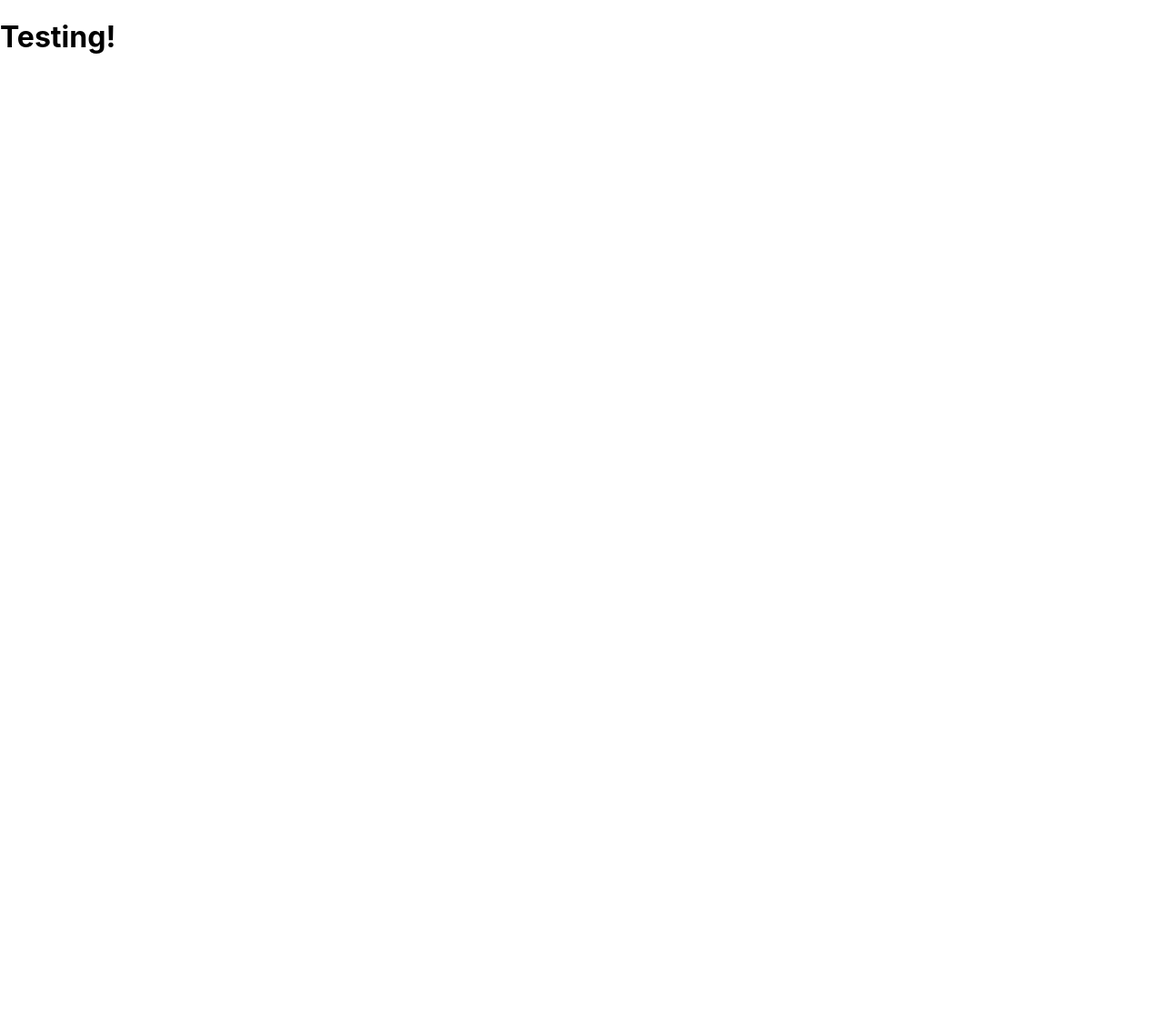
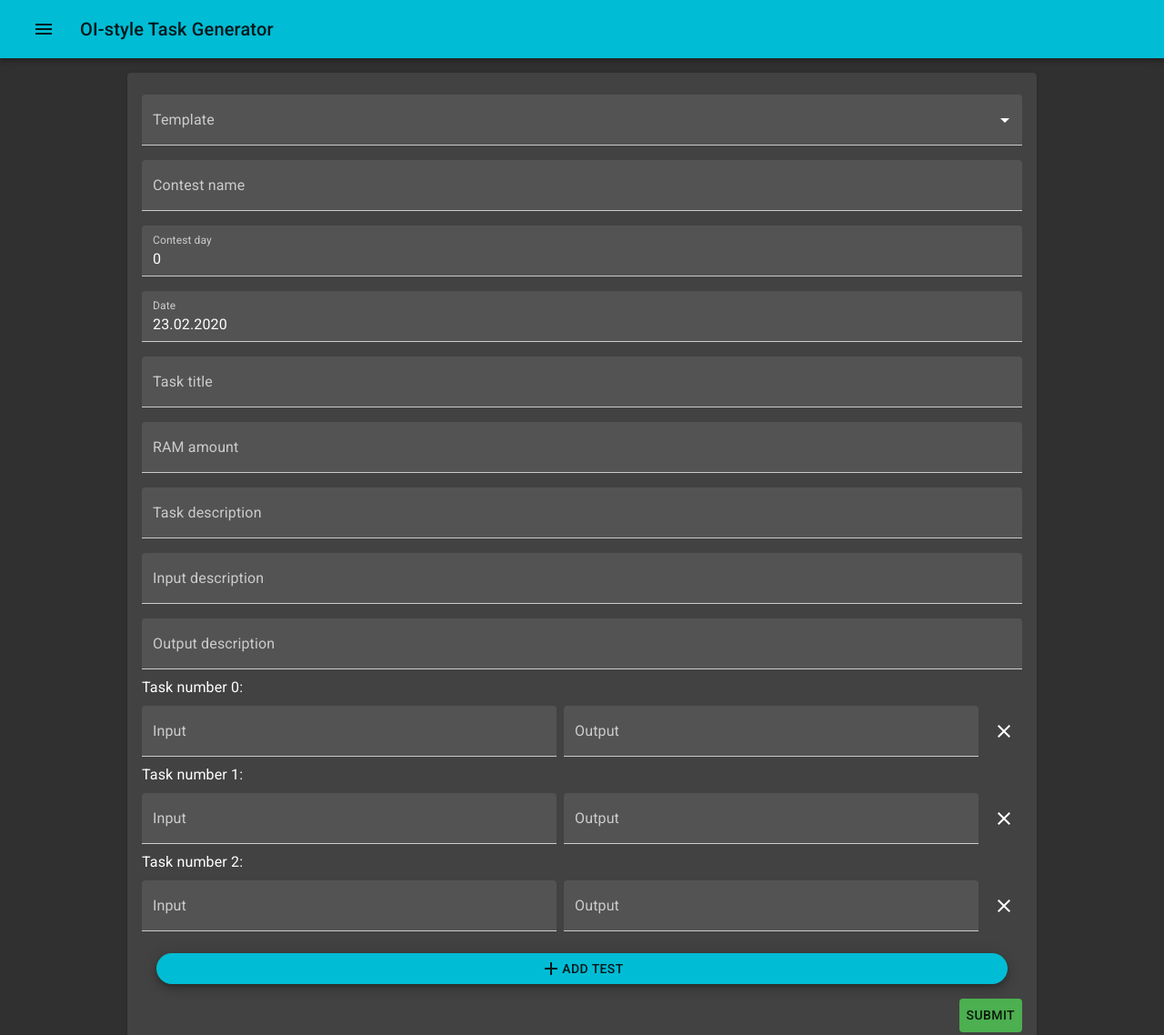
Before and after one commit to charodziej/oi-task-generator, a React app: page / in a window 1280 px wide. Shown: the top 1138 px of the page at 91% size. Before the commit the page ends 800 px from the top, so only its background shows below. Built offline with nearby package versions, Linux system fonts and the light colour scheme.

Commit message:
Most of the features implemented

```diff
--- a/package.json
+++ b/package.json
@@ -3,10 +3,14 @@
   "version": "0.1.0",
   "private": true,
   "dependencies": {
+    "@date-io/date-fns": "^1.3.13",
     "@material-ui/core": "^4.9.4",
+    "@material-ui/icons": "^4.9.1",
+    "@material-ui/pickers": "^3.2.10",
     "@testing-library/jest-dom": "^4.2.4",
     "@testing-library/react": "^9.4.1",
     "@testing-library/user-event": "^7.2.1",
+    "date-fns": "^2.9.0",
     "react": "^16.12.0",
     "react-dom": "^16.12.0",
     "react-scripts": "3.4.0"
--- a/public/index.html
+++ b/public/index.html
@@ -7,10 +7,11 @@
     <meta name="theme-color" content="#000000" />
     <meta
       name="description"
-      content="Web site created using create-react-app"
+      content="OI-style Task Generator"
     />
     <link rel="apple-touch-icon" href="%PUBLIC_URL%/logo192.png" />
     <link rel="manifest" href="%PUBLIC_URL%/manifest.json" />
+    <link rel="stylesheet" href="https://fonts.googleapis.com/css?family=Roboto:300,400,500,700&display=swap" />
     <title>OI-style Task Generator</title>
   </head>
   <body>
--- a/src/components/App.js
+++ b/src/components/App.js
@@ -1,10 +1,44 @@
-import React from 'react';
+import React, { useState } from 'react';
+import { createMuiTheme, ThemeProvider } from '@material-ui/core/styles';
+import { colors, CssBaseline } from '@material-ui/core';
+import Menu from './Menu'
+import Content from './Content'
+
+const lightTheme = createMuiTheme({
+    palette: {
+        type: "light",
+        primary: colors.cyan,
+        secondary: colors.pink,
+    }
+})
+
+const darkTheme = createMuiTheme({
+    palette: {
+        type: "dark",
+        primary: colors.cyan,
+        secondary: colors.pink,
+    }
+})
 
 function App() {
+    const [theme, setTheme] = useState(darkTheme)
+
+    const changeTheme = (dark) => {
+        if (dark) {
+            setTheme(darkTheme)
+        } else {
+            setTheme(lightTheme)
+        }
+    }
+
     return (
-        <div>
-            <h1>Testing!</h1>
-        </div>
+        <ThemeProvider theme={theme}>
+            <CssBaseline/>
+            <div>
+                <Menu changeTheme={changeTheme} />
+                <Content />
+            </div>
+        </ThemeProvider>
     )
 }
 
--- /dev/null
+++ b/src/components/Content.js
@@ -0,0 +1,193 @@
+import React, { useState } from 'react'
+import { colors, makeStyles, Paper, Button, Typography, Fab, Link, Dialog, CircularProgress } from '@material-ui/core'
+import AddIcon from '@material-ui/icons/Add'
+import SingleLineInput from './SingleLineInput'
+import MultiLineInput from './MultiLineInput'
+import SelectInput from './SelectInput'
+import DateInput from './DateInput'
+import TestInput from './TestInput'
+import format from 'date-fns/format'
+
+const useStyles = makeStyles(theme => ({
+    container: {
+        [theme.breakpoints.up('md')]: {
+            margin: theme.spacing(2),
+        },
+        padding: theme.spacing(2),
+        flexGrow: 1,
+        display: "flex",
+        maxWidth: 1000,
+        flexDirection: "column"
+    },
+    submit: {
+        color: theme.palette.getContrastText(colors.green[500]),
+        backgroundColor: colors.green[500],
+        '&:hover': {
+            backgroundColor: colors.green[700],
+        },
+        marginLeft: "auto"
+    }
+}))
+
+export default function Content() {
+    const templates = [
+        { value: "staszic", label: "Staszic" },
+        { value: "oi", label: "OI" },
+    ]
+
+    const classes = useStyles()
+    const [loading, setLoading] = useState(false)
+    const [template, setTemplate] = useState()
+    const [contest, setContest] = useState("")
+    const [contestDay, _setContestDay] = useState(0)
+    const setContestDay = (val) => _setContestDay(parseInt(val))
+    const [date, setDate] = useState(new Date())
+    const [title, setTitle] = useState("")
+    const [ram, setRam] = useState("")
+    const [content, setContent] = useState("")
+    const [input, setInput] = useState("")
+    const [output, setOutput] = useState("")
+    const [tests, setTests] = useState([["", ""], ["", ""], ["", ""]])
+
+    const [url, setUrl] = useState("")
+
+    const setTest = (val, loc, index) => {
+        const test = Array.from(tests[index])
+        test[loc] = val
+        const newTests = Array.from(tests)
+        newTests[index] = test
+        setTests(newTests)
+    }
+
+    const uploadSettings = async () => {
+        setLoading(true)
+        const data = {
+            template,
+            contest,
+            day: contestDay,
+            date: format(date, "dd.MM.yyy"),
+            title,
+            ram,
+            content,
+            input,
+            output,
+            tests
+        }
+        console.log(data)
+
+        /*
+        for (const key in data) {
+            if (data.hasOwnProperty(key)) {
+                const element = data[key];
+                if (!element) {
+
+                }
+            }
+        }
+        */
+
+        try {
+            let request = new URLSearchParams()
+            request.append("content", JSON.stringify(data))
+
+            const response = await fetch("http://lokinado.ct8.pl/OI-styleTaskGenerator/process.php", {
+                method: "POST",
+                body: request
+            })
+            const result = await response.json()
+            console.log(result)
+
+            if (result.status === "OK") {
+                const link = document.createElement('a')
+                link.href = result.link
+                link.setAttribute('download', 'task.pdf')
+                document.body.appendChild(link)
+                link.click()
+                link.parentNode.removeChild(link)
+
+                setUrl(result.link)
+            }
+        } catch (err) {
+            console.log(err)
+        }
+        setLoading(false)
+    }
+
+    const inputs = [
+        { Component: SelectInput,     label: "Template",           value: template,   onChange: setTemplate, extra: { options: templates } },
+        { Component: SingleLineInput, label: "Contest name",       value: contest,    onChange: setContest },
+        { Component: SingleLineInput, label: "Contest day",        value: contestDay, onChange: setContestDay, extra: { type: "number" } },
+        { Component: DateInput,       label: "Date",               value: date,       onChange: setDate },
+        { Component: SingleLineInput, label: "Task title",         value: title,      onChange: setTitle },
+        { Component: SingleLineInput, label: "RAM amount",         value: ram,        onChange: setRam },
+        { Component: MultiLineInput,  label: "Task description",   value: content,    onChange: setContent },
+        { Component: MultiLineInput,  label: "Input description",  value: input,      onChange: setInput },
+        { Component: MultiLineInput,  label: "Output description", value: output,     onChange: setOutput },
+    ]
+
+    return (
+        <div style={{
+            display: "flex",
+            justifyContent: "center",
+        }}>
+            <Paper className={classes.container}>
+                {inputs.map(({ Component, label, value, onChange, extra }) => (
+                    <Component
+                        key={label}
+                        label={label}
+                        value={value}
+                        onChange={onChange}
+                        {...extra}
+                    />
+                ))}
+
+                {tests.map((test, index) => (
+                    <React.Fragment key={index}>
+                        <Typography>
+                            Task number {index}:
+                        </Typography>
+                        <TestInput
+                            input={test[0]}
+                            output={test[1]}
+                            onChange={(val, loc) => setTest(val, loc, index)}
+                            onRemove={() => setTests(tests.filter((_, i) => i !== index))}
+                        />
+                    </React.Fragment>
+                ))}
+
+                <Fab
+                    color="primary"
+                    variant="extended"
+                    size="small"
+                    style={{
+                        margin: 16,
+                    }}
+                    onClick={() => setTests([ ...tests, ["", ""] ])}
+                >
+                    <AddIcon />
+                    Add test
+                </Fab>
+
+                <Button
+                    className={classes.submit}
+                    onClick={uploadSettings}
+                >
+                    Submit
+                </Button>
+                {url &&
+                <Link href={url}>
+                    Download!
+                </Link>}
+            </Paper>
+            <Dialog open={loading} >
+                <div
+                    style={{
+                        padding: 16
+                    }}
+                >
+                    <CircularProgress />
+                </div>
+            </Dialog>
+        </div>
+    )
+}
--- /dev/null
+++ b/src/components/DateInput.js
@@ -0,0 +1,25 @@
+
+import React from 'react'
+import { MuiPickersUtilsProvider, DatePicker } from '@material-ui/pickers';
+import DateFnsUtils from '@date-io/date-fns';
+
+export default function DateInput({ value, onChange, label }) {
+    return (
+        <MuiPickersUtilsProvider utils={DateFnsUtils}>
+            <DatePicker
+                variant="inline"
+                inputVariant="filled"
+                color="secondary"
+                style={{
+                    display: "flex",
+                    flexGrow: 1,
+                    margin: "8px 0px"
+                }}
+                format="dd.MM.yyyy"
+                label={label}
+                value={value}
+                onChange={(date) => onChange(date)}
+            />
+        </MuiPickersUtilsProvider>
+    )
+}
--- /dev/null
+++ b/src/components/Menu.js
@@ -0,0 +1,58 @@
+import React, { useState } from 'react'
+import { AppBar, Toolbar, Typography, makeStyles, Switch, useTheme, Drawer, IconButton, FormControlLabel } from '@material-ui/core'
+import MenuIcon from '@material-ui/icons/Menu';
+
+const useStyles = makeStyles(theme => ({
+    title: {
+        color: theme.palette.primary.contrastText,
+        flexGrow: 1,
+    },
+    menuButton: {
+        color: theme.palette.primary.contrastText,
+        marginRight: theme.spacing(2),
+    },
+    drawer: {
+        width: 250,
+        padding: theme.spacing(2)
+    }
+}))
+
+export default function Menu({ changeTheme }) {
+    const classes = useStyles()
+    const theme = useTheme()
+    const [drawer, setDrawer] = useState(false)
+
+    return (
+        <div>
+            <AppBar position="static">
+                <Toolbar>
+                    <IconButton
+                        className={classes.menuButton}
+                        onClick={() => setDrawer(true)}
+                    >
+                        <MenuIcon />
+                    </IconButton>
+                    <Typography variant="h6" className={classes.title}>
+                        OI-style Task Generator
+                    </Typography>
+                </Toolbar>
+            </AppBar>
+            <Drawer
+                open={drawer}
+                onClose={() => setDrawer(false)}
+            >
+                <div className={classes.drawer}>
+                    <FormControlLabel
+                        control={
+                            <Switch
+                                checked={theme.palette.type === "dark"}
+                                onChange={(evt) => changeTheme(evt.target.checked)}
+                            />
+                        }
+                        label="Dark mode"
+                    />
+                </div>
+            </Drawer>
+        </div>
+    )
+}
--- /dev/null
+++ b/src/components/MultiLineInput.js
@@ -0,0 +1,20 @@
+import React from 'react'
+import { TextField } from '@material-ui/core'
+
+export default function MultiLineInput({ value, onChange, label }) {
+    return (
+        <TextField
+            multiline
+            variant="filled"
+            color="secondary"
+            style={{
+                display: "flex",
+                flexGrow: 1,
+                margin: "8px 0px"
+            }}
+            label={label}
+            value={value}
+            onChange={(evt) => onChange(evt.target.value)}
+        />
+    )
+}
--- /dev/null
+++ b/src/components/SelectInput.js
@@ -0,0 +1,26 @@
+import React from 'react'
+import { TextField, MenuItem } from '@material-ui/core'
+
+export default function SelectInput({ value, onChange, label, options }) {
+    return (
+        <TextField
+            select
+            variant="filled"
+            color="secondary"
+            style={{
+                display: "flex",
+                flexGrow: 1,
+                margin: "8px 0px"
+            }}
+            label={label}
+            value={value}
+            onChange={(evt) => onChange(evt.target.value)}
+        >
+            {options.map(option => (
+                <MenuItem key={option.value} value={option.value}>
+                    {option.label}
+                </MenuItem>
+            ))}
+        </TextField>
+    )
+}
--- /dev/null
+++ b/src/components/SingleLineInput.js
@@ -0,0 +1,20 @@
+import React from 'react'
+import { TextField } from '@material-ui/core'
+
+export default function SingleLineInput({ value, onChange, label, type }) {
+    return (
+        <TextField
+            variant="filled"
+            color="secondary"
+            style={{
+                display: "flex",
+                flexGrow: 1,
+                margin: "8px 0px"
+            }}
+            label={label}
+            value={value}
+            onChange={(evt) => onChange(evt.target.value)}
+            type={type}
+        />
+    )
+}
--- /dev/null
+++ b/src/components/TestInput.js
@@ -0,0 +1,40 @@
+import React from 'react'
+import MultiLineInput from './MultiLineInput'
+import { IconButton } from '@material-ui/core'
+import ClearIcon from '@material-ui/icons/Clear';
+
+export default function TestInput({ input, output, onChange, onRemove }) {
+    return (
+        <div
+            style={{
+                display: "flex",
+                flexDirection: "row"
+            }}
+        >
+            <div style={{ marginRight: 8, width: "100%" }} >
+                <MultiLineInput
+                    label="Input"
+                    value={input}
+                    onChange={(val) => onChange(val, 0)}
+                />
+            </div>
+            <div style={{ marginRight: 8, width: "100%" }} >
+                <MultiLineInput
+                    label="Output"
+                    value={output}
+                    onChange={(val) => onChange(val, 1)}
+                />
+            </div>
+            <IconButton
+                style={{
+                    margin: "auto",
+                    width: 40,
+                    height: 40,
+                }}
+                onClick={onRemove}
+            >
+                <ClearIcon />
+            </IconButton>
+        </div>
+    )
+}
```
Also changed, not shown: 1 other file.
